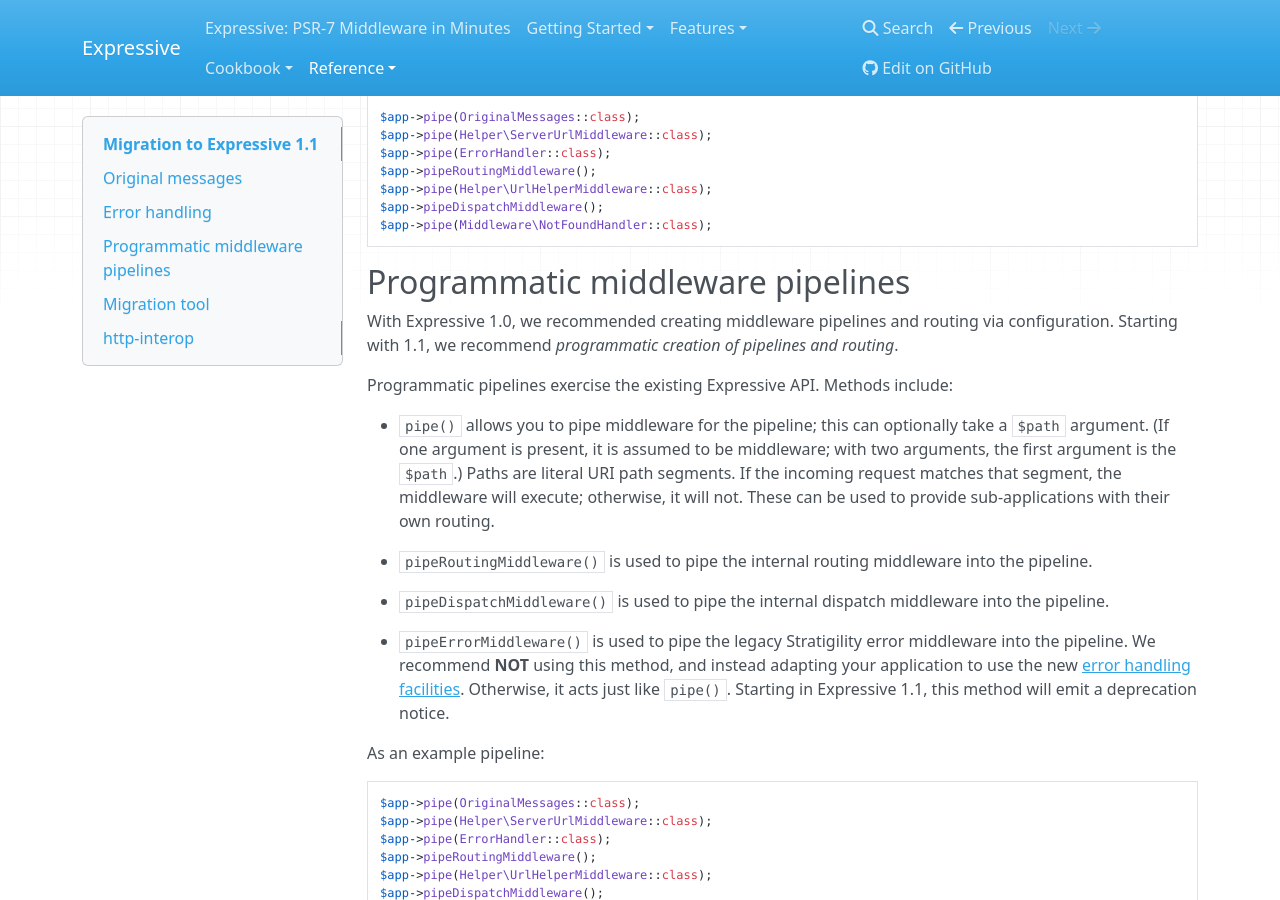
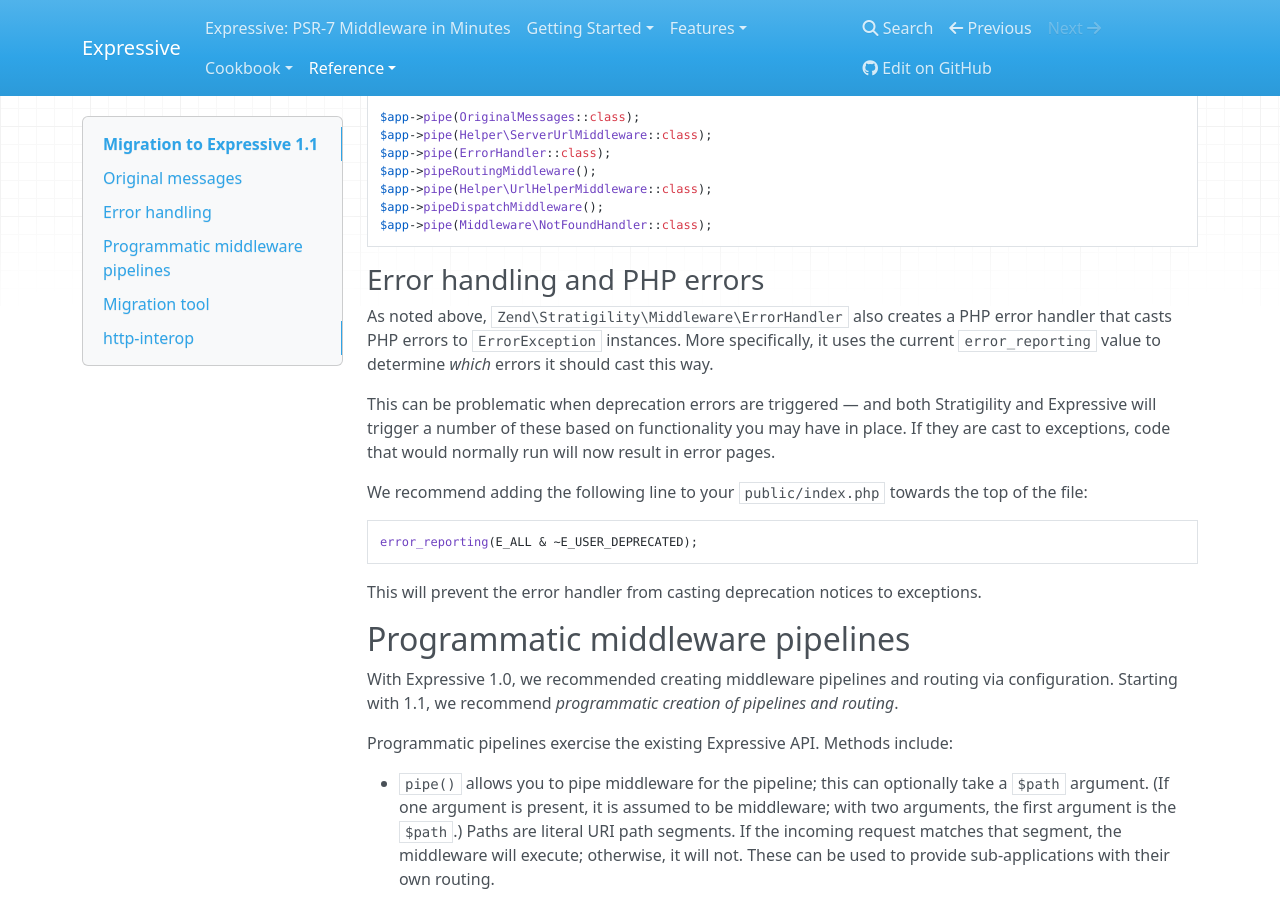
Before and after one commit to zendframework/zend-expressive, an MkDocs documentation site: the page built from doc/book/reference/migration/to-v1.1.md, in a window 1280 px wide and 900 px high, scrolled down 5802 px. Built offline with MkDocs 1.6.1, drawn with Linux system fonts in a browser that asks for light colours; nearby versions of some CDN libraries; old or Windows-style settings are respelled for this version of MkDocs.

Commit message:
Added section on suppressing deprecation notices

````diff
--- a/doc/book/reference/migration/to-v1.1.md
+++ b/doc/book/reference/migration/to-v1.1.md
@@ -321,6 +321,28 @@
 $app->pipe(Middleware\NotFoundHandler::class);
 ```
 
+### Error handling and PHP errors
+
+As noted above, `Zend\Stratigility\Middleware\ErrorHandler` also creates a PHP
+error handler that casts PHP errors to `ErrorException` instances. More
+specifically, it uses the current `error_reporting` value to determine _which_
+errors it should cast this way.
+
+This can be problematic when deprecation errors are triggered &mdash; and
+both Stratigility and Expressive will trigger a number of these based on
+functionality you may have in place. If they are cast to exceptions, code that
+would normally run will now result in error pages.
+
+We recommend adding the following line to your `public/index.php` towards the
+top of the file:
+
+```php
+error_reporting(E_ALL & ~E_USER_DEPRECATED);
+```
+
+This will prevent the error handler from casting deprecation notices to
+exceptions.
+
 ## Programmatic middleware pipelines
 
 With Expressive 1.0, we recommended creating middleware pipelines and routing
````
